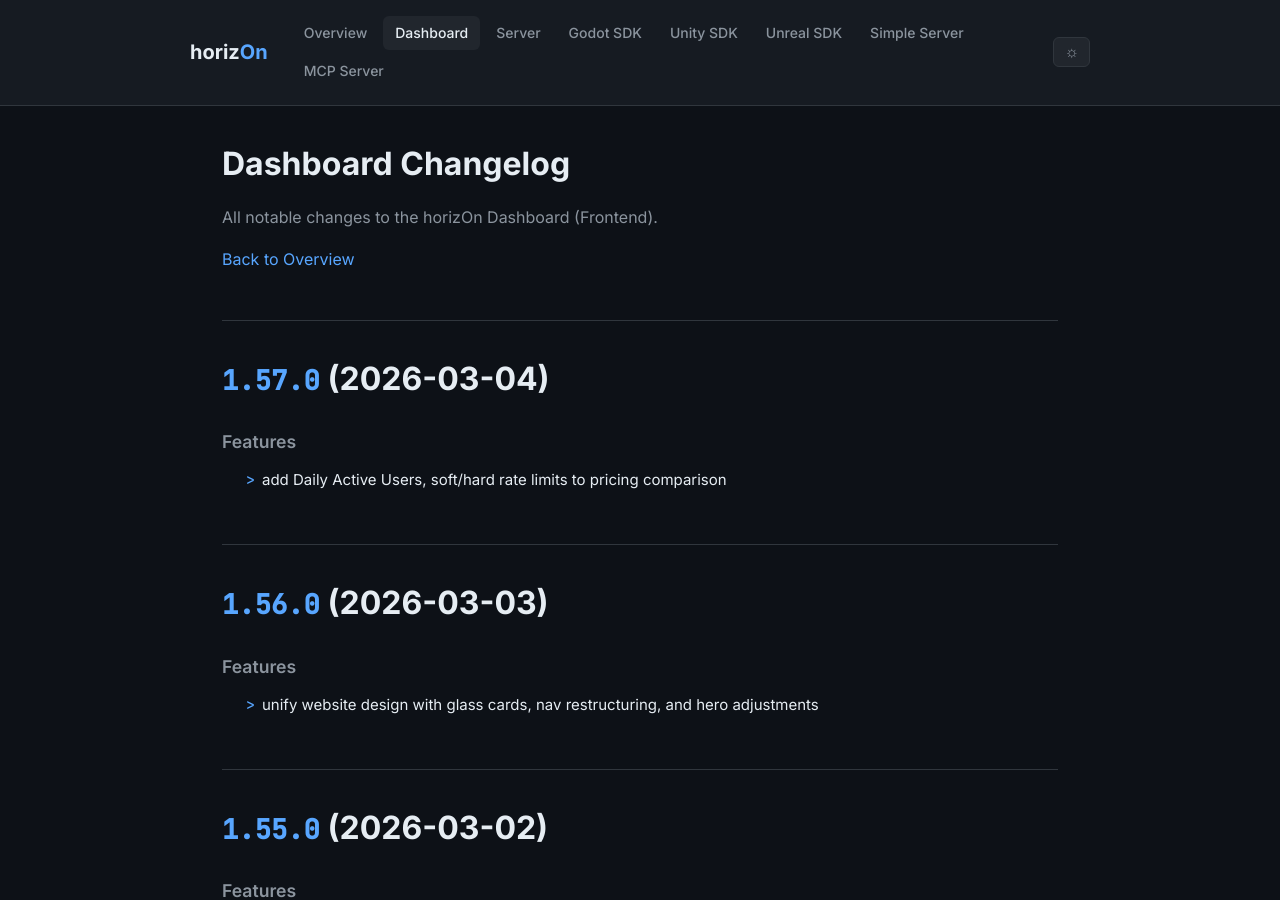
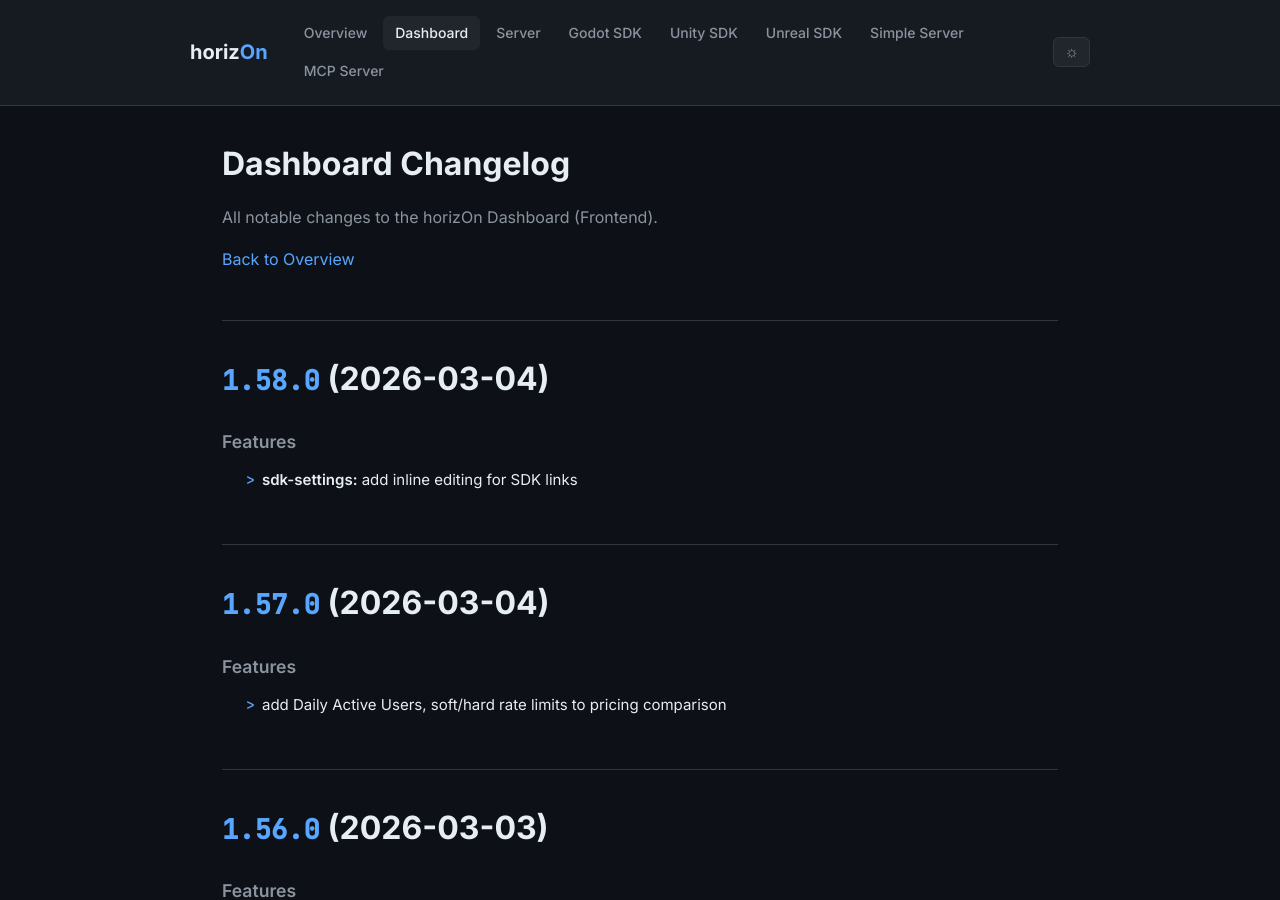
Before and after one commit to ProjectMakersDE/horizOn-Changelog, a Jekyll site: the page built from dashboard-changelog.md, in a window 1280 px wide and 900 px high. Built offline with Jekyll 4.4.1, drawn with Linux system fonts in a browser that asks for light colours.

Commit message:
chore: sync changelogs [skip ci]

```diff
--- a/dashboard-changelog.md
+++ b/dashboard-changelog.md
@@ -8,6 +8,13 @@ title: Dashboard Changelog
 All notable changes to the horizOn Dashboard (Frontend).
 
 [Back to Overview](.)
+
+# [1.58.0](https://github.com/ProjectMakersDE/horizOn-Dashboard/compare/v1.57.0...v1.58.0) (2026-03-04)
+
+
+### Features
+
+* **sdk-settings:** add inline editing for SDK links ([0e07757](https://github.com/ProjectMakersDE/horizOn-Dashboard/commit/0e07757fdf968489087b739542b1d28594b3ec9e))
 
 # [1.57.0](https://github.com/ProjectMakersDE/horizOn-Dashboard/compare/v1.56.0...v1.57.0) (2026-03-04)
 
```
Also changed, not shown: index.md (+1 -1 lines).
